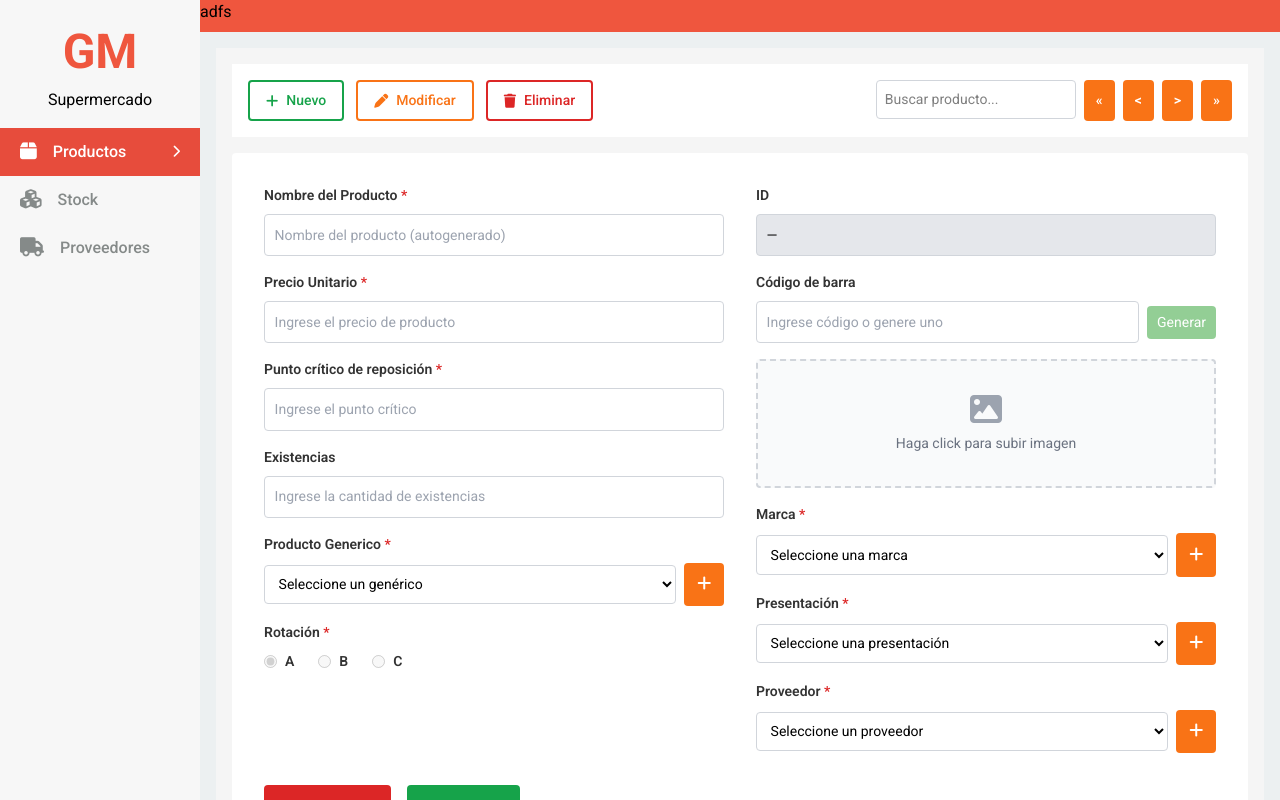
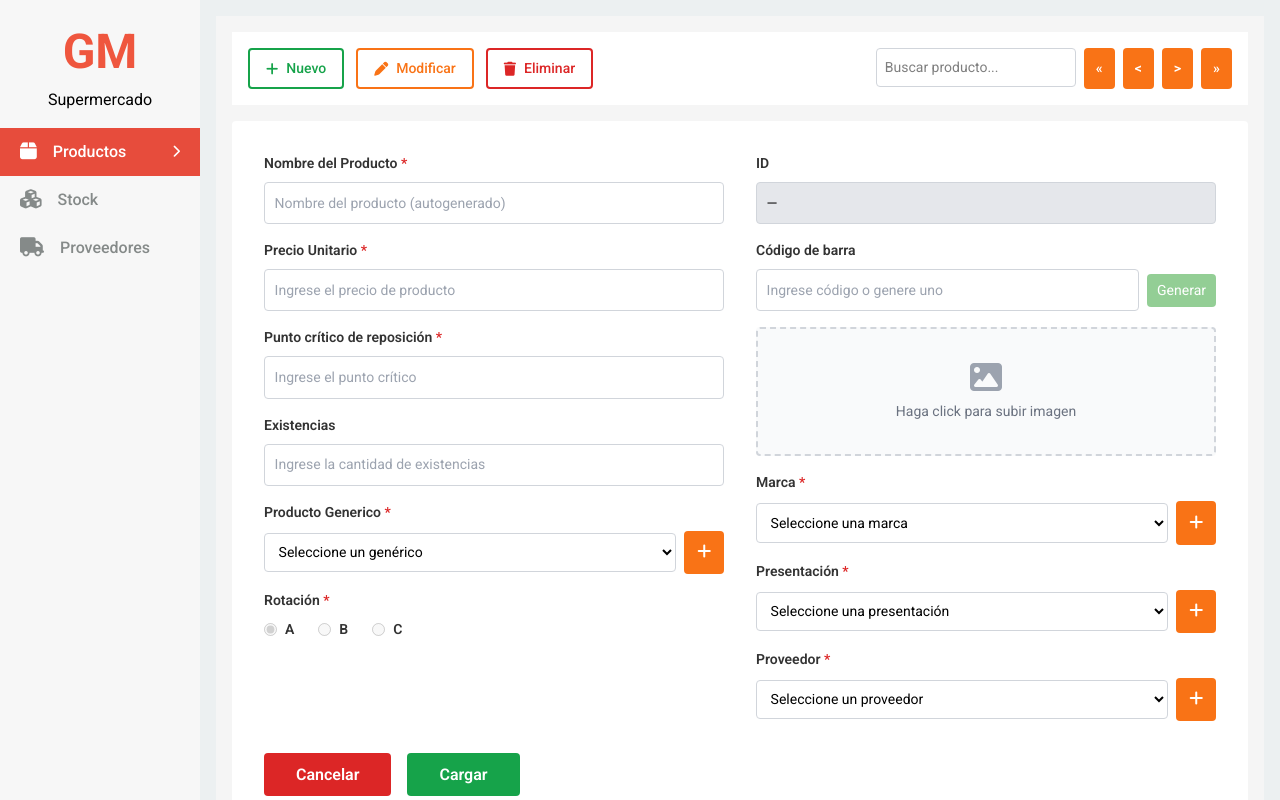
Before and after one commit to MiolaTomas/GM-Supermercado, a Vue app: page / in a window 1280 px wide. Built offline with nearby package versions, Linux system fonts and the light colour scheme.

Commit message:
remove navbar component from main

```diff
--- a/src/App.vue
+++ b/src/App.vue
@@ -1,6 +1,5 @@
 <script setup>
 import Sidebar from './components/Sidebar.vue';
-import Navbar from './components/Navbar.vue';
 import Main from './components/Main.vue';
 </script>
 
@@ -11,7 +10,7 @@ import Main from './components/Main.vue';
     </aside>
     <div class="right-section">
       <header class="navbar">
-        <Navbar />
+        <!-- <Navbar /> -->
       </header>
       <main class="main-content">
         <Main />
```
